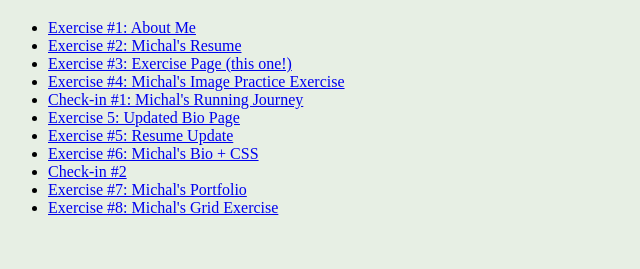
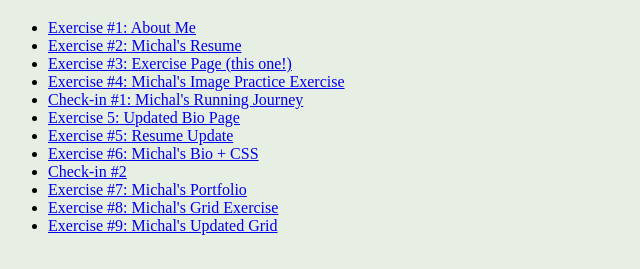
Before and after one commit to mcberlove/mcberlove.github.io, a plain HTML site: page exercises/index.html in a window 1280 px wide. Shown: the part 61-330 px from the top of the page, without its empty margins (0-640 px from the left). Drawn offline with Linux system fonts and the light colour scheme.

Commit message:
Update index.html

```diff
--- a/exercises/index.html
+++ b/exercises/index.html
@@ -19,6 +19,7 @@
 <li> <a href="checkin2.html"> Check-in #2</a></li>
 <li> <a href="exercise7.html"> Exercise #7: Michal's Portfolio </a> </li>
 <li> <a href="exercise8.html"> Exercise #8: Michal's Grid Exercise</a> </li>
+<li> <a href="exercise9.html"> Exercise #9: Michal's Updated Grid</a> </li>
 </ul>
 </main>
         </body>
```
